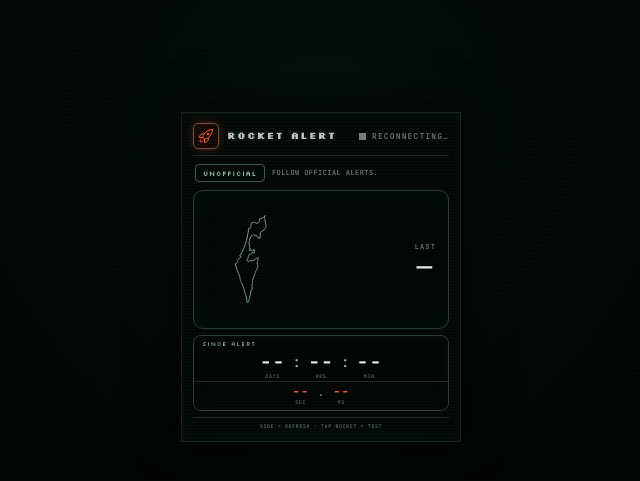
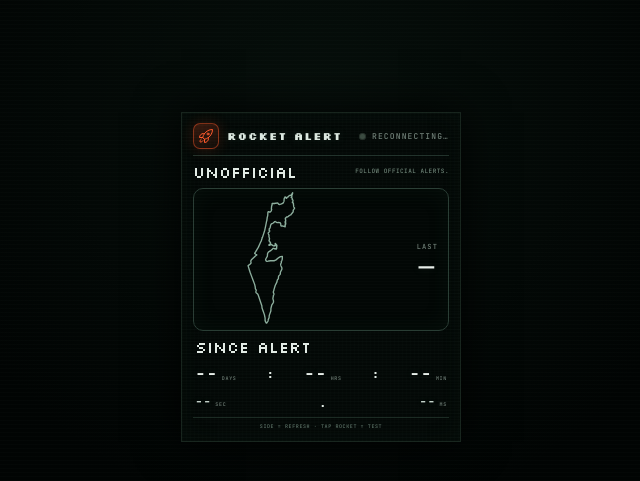
Before and after one commit to northstar-labs-ui/rocket-alert, a plain HTML site: page apps/app/index.html in a window 1280 px wide. Shown: the part 123-604 px from the top of the page, without its empty margins (319-959 px from the left). Drawn offline with Linux system fonts and the light colour scheme; no server answers.

Commit message:
Scale Israel map to 1.5x

```diff
--- a/apps/app/src/style.css
+++ b/apps/app/src/style.css
@@ -127,7 +127,7 @@ body.alert-pulse::after {
   gap: 8px;
   min-width: 0;
   padding-bottom: 6px;
-  border-bottom: 1px solid rgba(58, 83, 70, 0.38);
+  border-bottom: 1px solid rgba(56, 82, 70, 0.55);
 }
 
 .brand {
@@ -142,22 +142,10 @@ body.alert-pulse::after {
   width: 26px;
   height: 26px;
   color: var(--orange);
-  cursor: pointer;
-  appearance: none;
-  background: rgba(22, 10, 6, 0.92);
-  border: 1px solid #75503d;
-  border-radius: 5px;
-  box-shadow: 0 0 10px var(--accent-soft);
-}
-
-.brand-mark:hover,
-.brand-mark:focus-visible {
-  border-color: var(--orange);
-  outline: none;
-}
-
-.brand-mark:active {
-  transform: translateY(1px);
+  background: linear-gradient(160deg, rgba(255, 90, 44, 0.22), rgba(255, 90, 44, 0.05));
+  border: 1px solid rgba(255, 90, 44, 0.45);
+  border-radius: 7px;
+  box-shadow: 0 0 14px rgba(255, 90, 44, 0.18);
 }
 
 .rocket-icon {
@@ -165,198 +153,159 @@ body.alert-pulse::after {
   height: 16px;
 }
 
+.brand-copy {
+  min-width: 0;
+}
+
 .app-title {
-  overflow: hidden;
-  color: #b9c5be;
-  font-size: 10px;
+  color: #dce8e0;
+  font-size: 11px;
   font-weight: 700;
-  letter-spacing: 0.12em;
   line-height: 1;
-  text-overflow: ellipsis;
+  letter-spacing: 0.08em;
   text-transform: uppercase;
-  white-space: nowrap;
-  text-shadow: 0 0 8px rgba(210, 231, 220, 0.2);
+  text-shadow: 0 0 10px var(--shadow);
+}
+
+.app-subtitle {
+  margin-top: 3px;
+  color: var(--dim);
+  font: 500 6px/1 var(--mono);
+  letter-spacing: 0.14em;
+  text-transform: uppercase;
 }
 
 .live-indicator {
   gap: 6px;
   flex: 0 0 auto;
-  color: var(--orange);
+  color: var(--dim);
   font: 500 8px/1 var(--mono);
   letter-spacing: 0.14em;
   text-transform: uppercase;
 }
 
-.alert-dot,
-.live-lamp {
-  width: 7px;
-  height: 7px;
-  flex-shrink: 0;
-  border-radius: 0;
-  background: var(--dim);
-  box-shadow: none;
-}
-
-.alert-dot.flash {
-  background: var(--orange);
-  box-shadow: 0 0 10px rgba(255, 90, 44, 0.8);
-  animation: pulse 0.5s ease-in-out 6;
-}
-
-.status.live + .alert-dot,
-.live-indicator:has(.status.live) .alert-dot {
-  background: var(--orange);
-  box-shadow: 0 0 8px var(--orange);
-}
-
-/* When Live, keep lamp orange even without flash */
-.live-indicator:has(.status.live) .alert-dot:not(.flash) {
-  background: var(--orange);
-  box-shadow: 0 0 8px var(--orange);
-  animation: pulse 2s ease-in-out infinite;
-}
-
-.status {
-  color: var(--dim);
-  max-width: 78px;
-  overflow: hidden;
-  text-overflow: ellipsis;
-  white-space: nowrap;
-}
-
-.status.live {
+.live-indicator.live {
   color: var(--orange);
 }
 
-.status.error {
-  color: #ff7a5c;
+.alert-dot {
+  width: 7px;
+  height: 7px;
+  border-radius: 50%;
+  background: #3a4a40;
+  box-shadow: inset 0 0 0 1px rgba(0, 0, 0, 0.35);
 }
 
-@keyframes pulse {
+.alert-dot.flash,
+.live-indicator.live .alert-dot {
+  background: var(--orange);
+  box-shadow: 0 0 10px rgba(255, 90, 44, 0.8);
+  animation: blink 1s step-end infinite;
+}
+
+@keyframes blink {
   50% {
-    opacity: 0.35;
+    opacity: 0.2;
   }
 }
 
 .notice {
   position: relative;
   z-index: 2;
+  justify-content: space-between;
+  gap: 8px;
+  min-width: 0;
+}
+
+.notice-chip {
+  max-width: 78px;
+  padding: 3px 6px;
+  color: #9bb5a6;
+  font: 500 6px/1 var(--mono);
+  letter-spacing: 0.12em;
+  text-transform: uppercase;
+  background: rgba(8, 18, 13, 0.9);
+  border: 1px solid var(--line);
+  border-radius: 999px;
+}
+
+.notice-text {
+  min-width: 0;
+  overflow: hidden;
+  color: #6f8578;
+  font: 500 6px/1.2 var(--mono);
+  letter-spacing: 0.08em;
+  text-align: right;
+  text-overflow: ellipsis;
+  text-transform: uppercase;
+  white-space: nowrap;
+}
+
+.timer-panel {
+  position: relative;
+  z-index: 2;
+  display: grid;
   gap: 7px;
   min-height: 22px;
   padding: 0 2px;
 }
 
-.notice-pill {
-  display: inline-flex;
-  align-items: center;
+.timer-row {
+  justify-content: space-between;
+  gap: 4px;
   min-height: 18px;
-  padding: 0 7px;
-  color: #a5d3b7;
-  font-size: 7px;
-  letter-spacing: 0.12em;
-  text-transform: uppercase;
-  background: rgba(3, 10, 7, 0.78);
-  border: 1px solid var(--line-bright);
-  border-radius: 4px;
 }
 
-.notice-text {
-  color: var(--dim);
-  font: 500 7px/1.3 var(--mono);
-  letter-spacing: 0.06em;
-  text-transform: uppercase;
+.timer-block {
+  display: grid;
+  justify-items: center;
+  gap: 2px;
+  min-width: 0;
+  flex: 1 1 0;
 }
 
-.timer-panel {
-  position: relative;
-  z-index: 2;
-  display: flex;
+.timer-block.ms {
   flex: 0 0 auto;
-  min-height: 0;
-  flex-direction: column;
-  overflow: hidden;
-  background: rgba(1, 6, 4, 0.82);
-  border: 1px solid var(--line);
-  border-radius: 8px;
-  box-shadow: inset 0 0 16px rgba(36, 86, 59, 0.1);
-}
-
-.panel-label {
-  padding: 4px 8px 0;
-  color: var(--green);
-  font-size: 6px;
-  letter-spacing: 0.16em;
-  text-transform: uppercase;
-}
-
-.main-time {
-  justify-content: center;
-  gap: 2px;
-  padding: 4px 6px 2px;
-}
-
-.sub-time {
-  justify-content: center;
-  gap: 4px;
-  padding: 3px 8px 5px;
-  background: rgba(2, 8, 5, 0.72);
-  border-top: 1px solid rgba(58, 83, 70, 0.45);
-}
-
-.unit {
-  display: flex;
-  min-width: 0;
-  flex-direction: column;
-  align-items: center;
 }
 
 .digit {
   min-width: 34px;
   color: #e7eee9;
-  font-family: var(--mono);
-  font-size: clamp(14px, 6.5vw, 20px);
-  font-weight: 600;
+  font-size: 18px;
+  font-weight: 700;
+  line-height: 1;
+  letter-spacing: 0.04em;
+  text-align: center;
+  text-shadow: 0 0 10px var(--shadow);
+}
+
+.digit-sm {
+  min-width: 22px;
+  color: #c5d4cb;
+  font-size: 13px;
+  font-weight: 700;
   line-height: 1;
   letter-spacing: 0.04em;
   text-align: center;
   text-shadow: 0 0 8px var(--shadow);
-  font-variant-numeric: tabular-nums;
 }
 
-.digit-sm {
-  min-width: 22px;
-  color: var(--orange);
-  font-family: var(--mono);
-  font-size: clamp(10px, 4.5vw, 13px);
-  font-weight: 600;
-  line-height: 1;
-  letter-spacing: 0.04em;
-  text-align: center;
-  text-shadow: 0 0 8px var(--accent-soft);
-  font-variant-numeric: tabular-nums;
-}
-
-.unit-label {
-  margin-top: 2px;
-  color: #5e6d65;
+.unit {
+  color: var(--dim);
   font: 500 5px/1 var(--mono);
   letter-spacing: 0.14em;
   text-transform: uppercase;
 }
 
-.sep {
-  margin: 0 1px 8px;
-  color: var(--green);
-  font-family: var(--mono);
+.colon {
+  color: #5f7468;
   font-size: 14px;
-  font-weight: 600;
+  font-weight: 700;
   line-height: 1;
 }
 
-.sep-sm {
-  margin: 0 2px 6px;
-  color: var(--dim);
-  font-family: var(--mono);
+.dot {
+  color: #5f7468;
   font-size: 11px;
   font-weight: 600;
   line-height: 1;
@@ -368,10 +317,10 @@ body.alert-pulse::after {
   display: flex;
   align-items: center;
   justify-content: space-between;
-  gap: 10px;
+  gap: 8px;
   min-width: 0;
   min-height: 0;
-  padding: 10px 12px;
+  padding: 6px 10px;
   background: var(--panel);
   border: 1px solid var(--line);
   border-radius: 10px;
@@ -381,8 +330,8 @@ body.alert-pulse::after {
 .last-alert-map-wrap {
   position: relative;
   flex: 0 0 auto;
-  width: 90px;
-  height: 120px;
+  width: 135px;
+  height: 180px;
   --pin-x: 40%;
   --pin-y: 38%;
 }
@@ -430,7 +379,7 @@ body.alert-pulse::after {
 .last-alert-copy {
   min-width: 0;
   flex: 1 1 auto;
-  margin-left: 8px;
+  margin-left: 4px;
   text-align: right;
 }
 
@@ -515,8 +464,8 @@ body.alert-pulse::after {
   }
 
   .last-alert-map-wrap {
-    width: 78px;
-    height: 104px;
+    width: 117px;
+    height: 156px;
   }
 
   .last-alert-copy {
@@ -537,8 +486,7 @@ body.alert-pulse::after {
   *,
   *::before,
   *::after {
-    animation-duration: 0.01ms !important;
-    animation-iteration-count: 1 !important;
-    scroll-behavior: auto !important;
+    animation: none !important;
+    transition: none !important;
   }
 }
```
